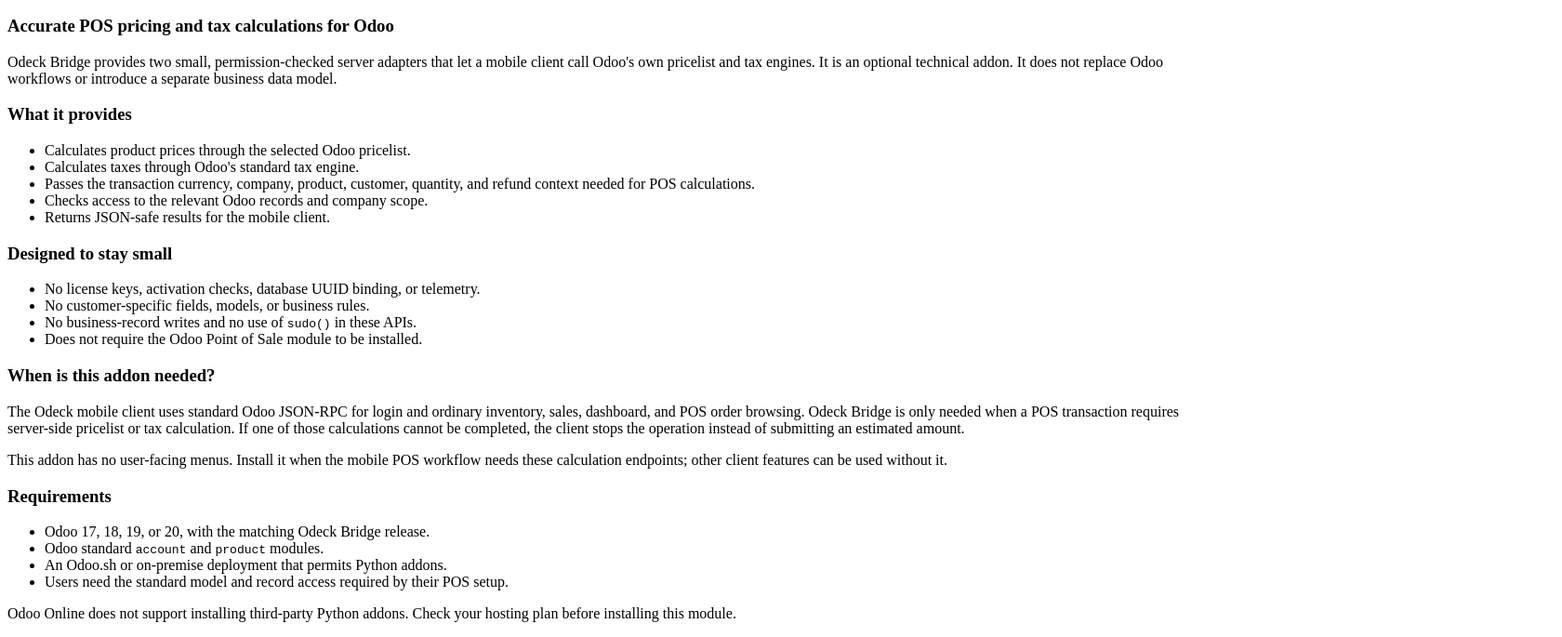
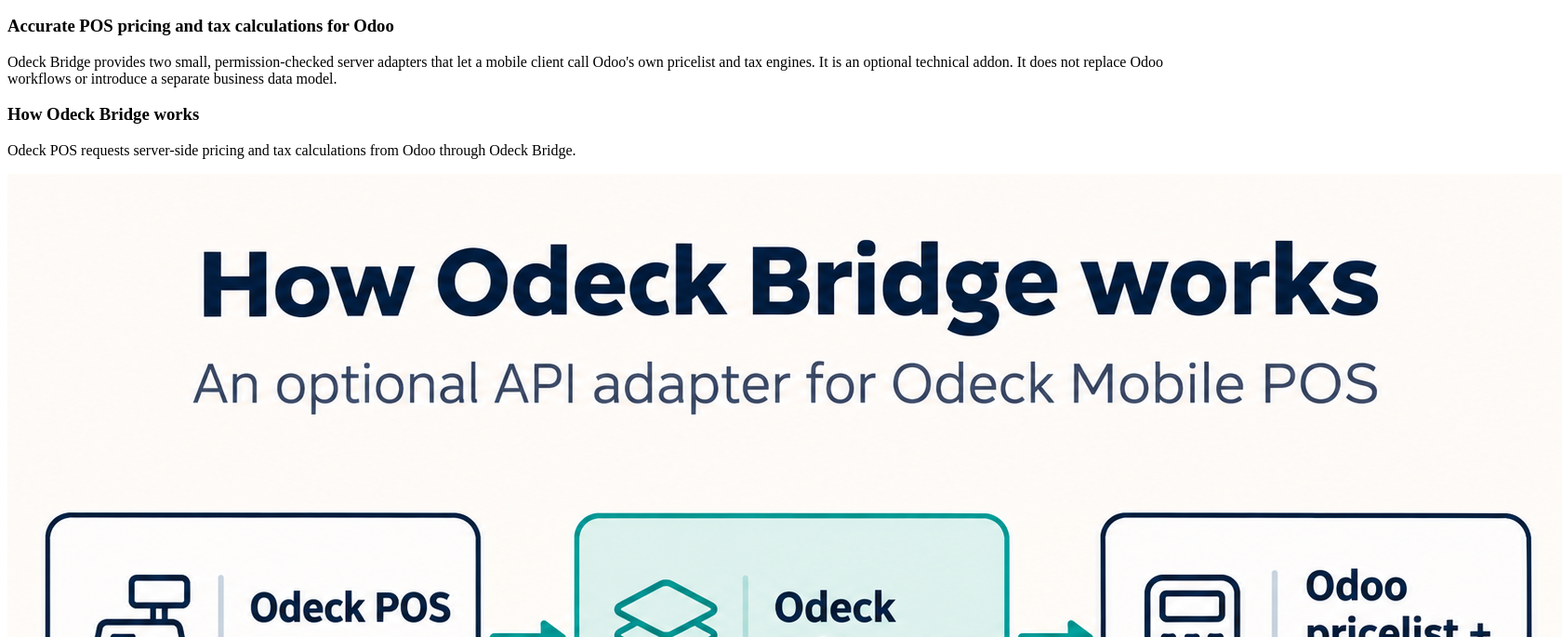
Before and after one commit to liuv/odeck-bridge, a plain HTML site: page odeck_bridge/static/description/index.html in a window 1280 px wide. Shown: the part 186-871 px from the top of the page at 93% size, 1680 px wide, since content can reach past the window. Drawn offline with Linux system fonts and the light colour scheme.

Commit message:
Show integration diagram in listing description

```diff
--- a/odeck_bridge/static/description/index.html
+++ b/odeck_bridge/static/description/index.html
@@ -12,6 +12,16 @@
         technical addon. It does not replace Odoo workflows or introduce a separate
         business data model.
       </p>
+    </div>
+  </div>
+</section>
+
+<section class="oe_container">
+  <div class="oe_row oe_spaced">
+    <div class="col-md-12">
+      <h3>How Odeck Bridge works</h3>
+      <p>Odeck POS requests server-side pricing and tax calculations from Odoo through Odeck Bridge.</p>
+      <img src="odeck_bridge_flow.png" alt="Odeck POS to Odeck Bridge to Odoo pricing and tax calculation flow" class="img img-fluid" />
     </div>
   </div>
 </section>
```
Also changed, not shown: odeck_bridge/static/description/odeck_bridge_flow.png (added), 1 other file.
